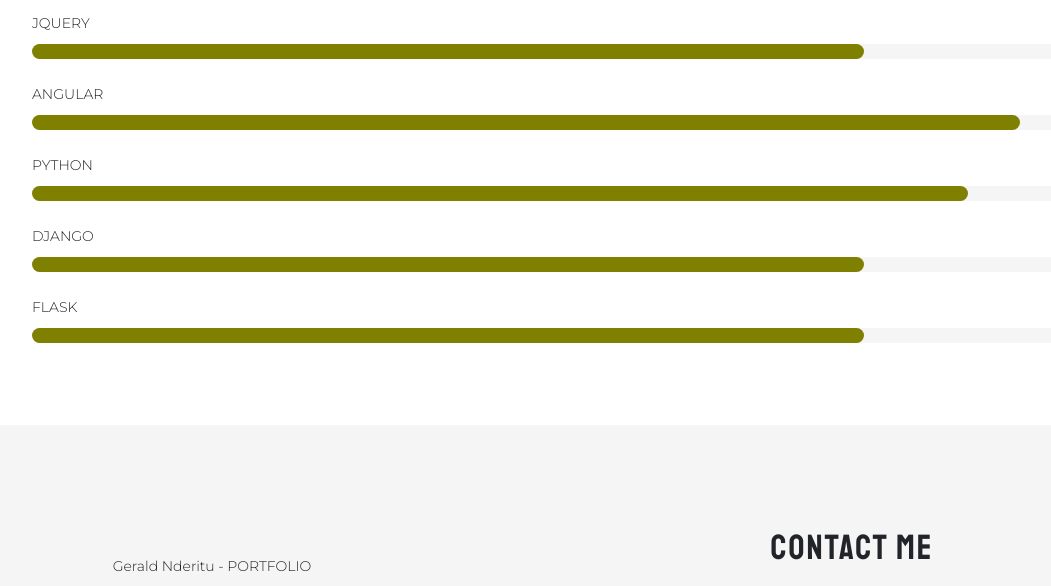
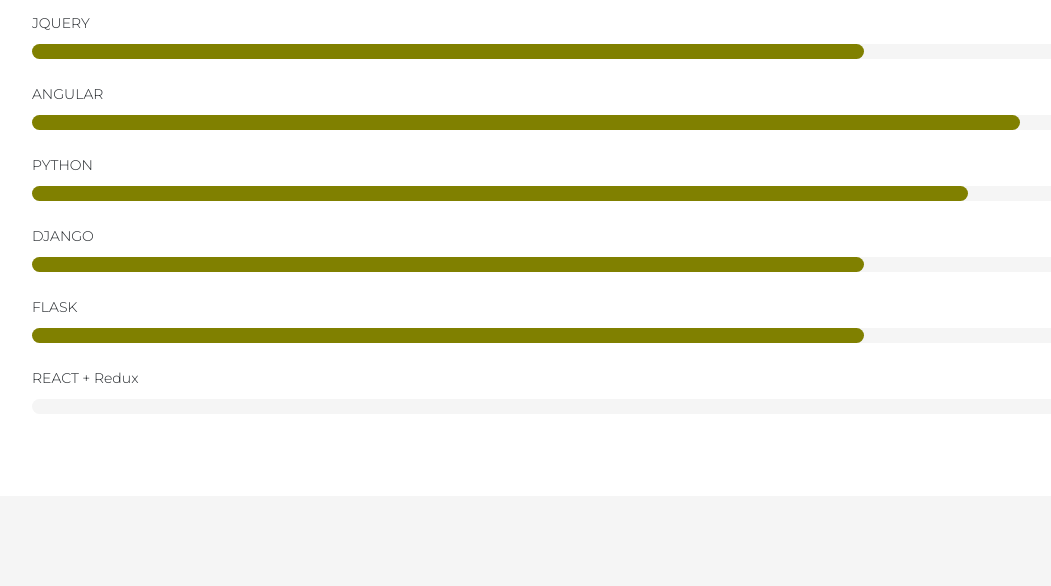
Before and after one commit to NderituMwanu/MyPortfolio, a plain HTML site: page index.html in a window 1280 px wide. Shown: the part 2515-3101 px from the top of the page, without its empty margins (108-1159 px from the left). Drawn offline with nearby package versions, Linux system fonts and the light colour scheme.

Commit message:
added react

```diff
--- a/index.html
+++ b/index.html
@@ -227,6 +227,7 @@
                 <li class="python" id="list">PYTHON</li>
                 <li class="django" id="list">DJANGO</li>
                 <li class="flask" id="list">FLASK</li>
+                <li class="react" id="list">REACT + Redux</li>
 
             </ul>
 
```
